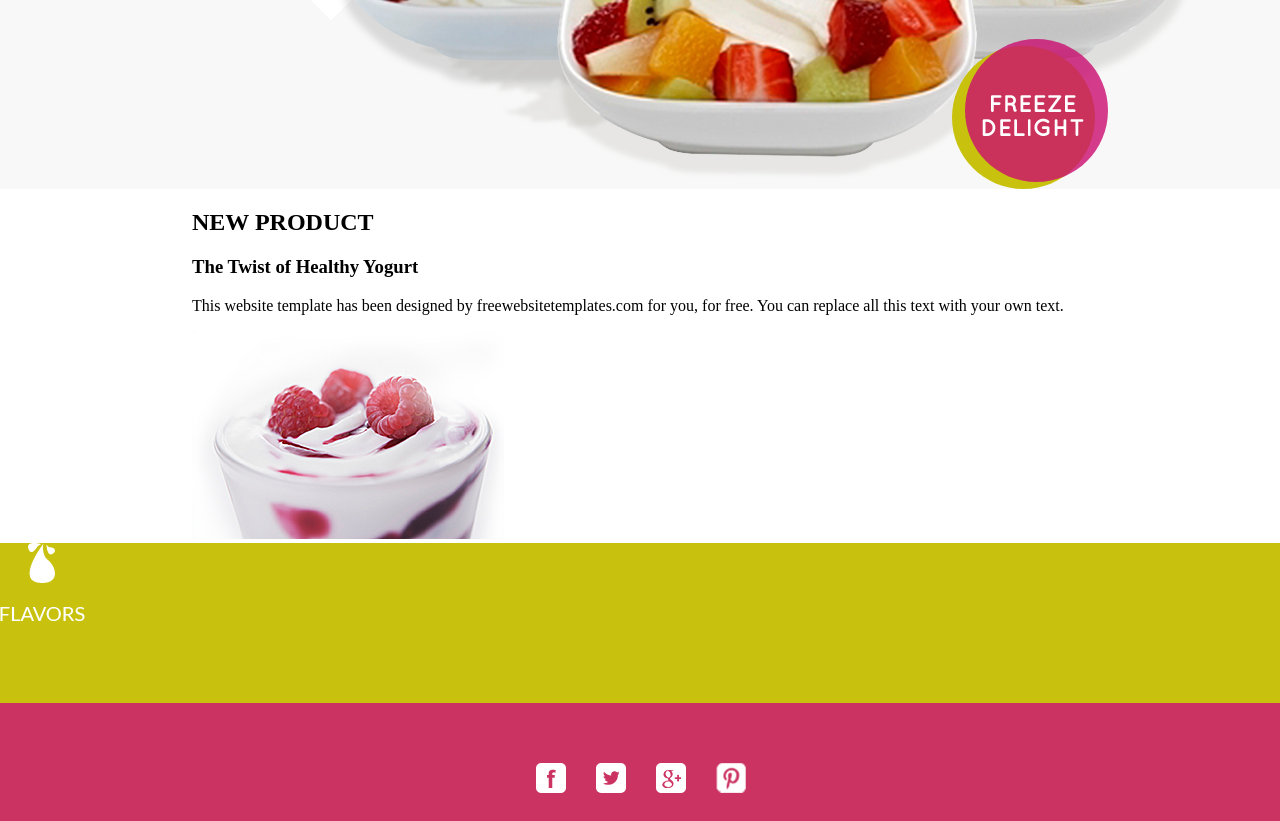
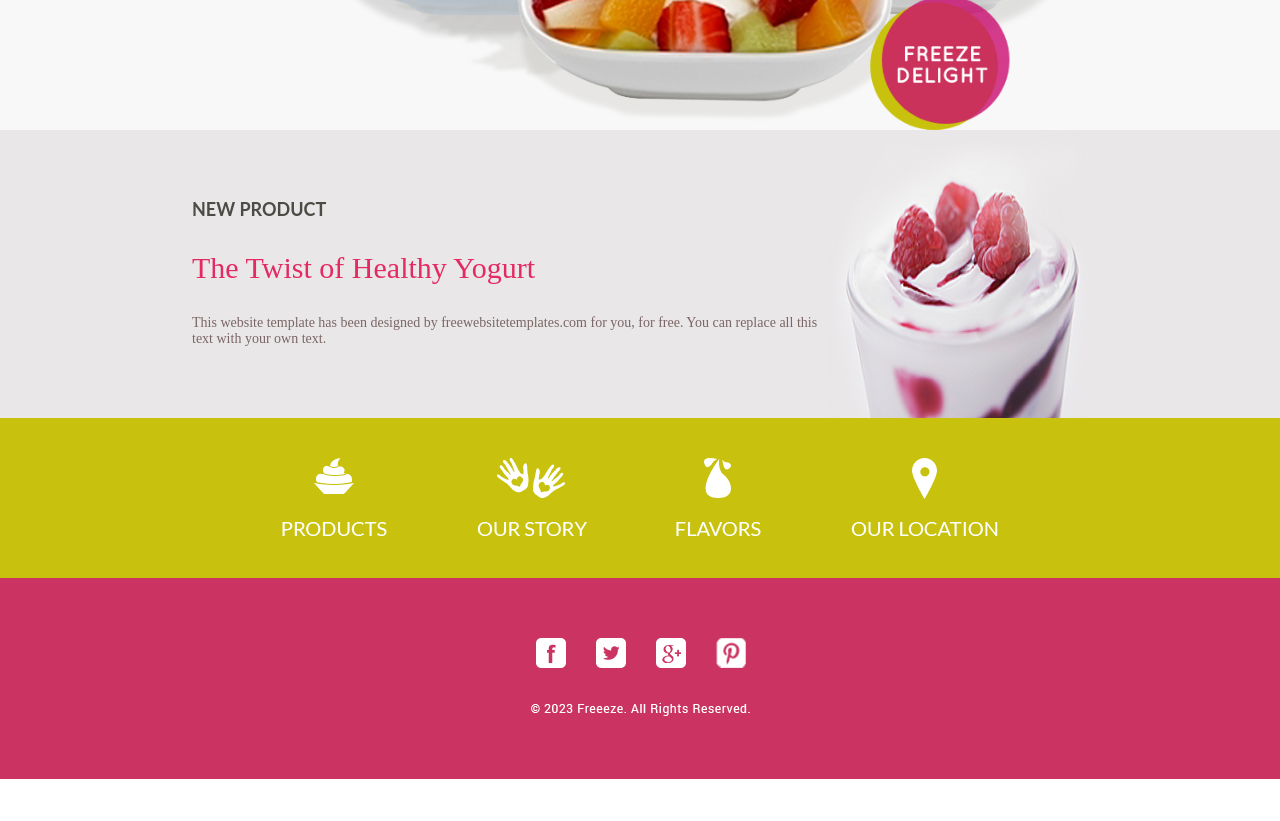
Before and after one commit to BohdanZyshchyk/HTMLCSSHomeworkProjects, a plain HTML site: page Frozen/index.html in a window 1280 px wide. Shown: the part 480-1301 px from the top of the page. After the commit the page ends 1259 px from the top, so only its background shows below. Drawn offline with Linux system fonts and the light colour scheme.

Commit message:
frozen final

```diff
--- a/Frozen/css/style.css
+++ b/Frozen/css/style.css
@@ -44,12 +44,13 @@ li {
 }
 
 .container-main {
-    height: 549;
     display: flex;
 }
 
 .img-main {
     margin: 0 auto;
+    width: 100%;
+    height: auto;
 }
 
 .footer-nav {
@@ -66,3 +67,53 @@ footer {
 .img-footer {
     margin-top: 60px;
 }
+
+h2 {
+    padding-top: 52px;
+    color: #4c4b45;
+    font-family: Lato;
+    font-size: 18px;
+    font-weight:700;
+    line-height: 24px;
+}
+
+h3 {
+    color: #e32a62;
+    font-family: "Roboto - Regular";
+    font-weight: 400;
+    font-size: 30px;
+}
+
+p {
+    color: #7a6666;
+    font-family: "Roboto - Regular";
+    font-size: 14px;
+    font-weight: 400;
+    margin-bottom: 71px;
+}
+.product{
+    background-color: #eae7e8;
+}
+.container-product{
+    display: flex;
+}
+
+.container-product>img{
+    float: right;
+}
+
+.div-prod{
+    display: flex;
+    justify-content: end;
+}
+.div-prod>img{
+    width: 100%;
+    height: auto;
+}
+
+.container-footer{
+    padding-top: 40px;
+    padding-bottom: 42px;
+    display: flex;
+    justify-content: space-evenly;
+}
--- a/Frozen/index.html
+++ b/Frozen/index.html
@@ -27,15 +27,24 @@
     </div>
     <div class="product">
         <div class="container container-product">
+            <div class="text">
                 <h2>NEW PRODUCT</h2>
                 <h3>The Twist of Healthy Yogurt</h3>
                 <p>
                     This website template has been designed by freewebsitetemplates.com for you, for free. You can replace all this text with your own text.</p>
+                </div>
+                <div class="div-prod">
                     <img class="img-prod" src="img/FAN9001787_copy.png" alt="">
                 </div>
         </div>
+    </div>
     <div class="footer-nav">
-        <img src="img/3-layers (1).png" alt="">
+        <div class="container container-footer">
+            <img src="img/products.png" alt="" srcset="">
+            <img src="img/story.png" alt="" srcset="">
+            <img src="img/flavors.png" alt="" srcset="">
+            <img src="img/location.png" alt="" srcset="">
+        </div>
         </div>
     <footer>
         <img class="img-footer" src="img/9-layers.png" alt="">
```
Also changed, not shown: Frozen/img/flavors.png (renamed from Frozen/img/3-layers (1).png), Frozen/img/location.png (renamed from Frozen/img/3-layers (2).png), Frozen/img/products.png (renamed from Frozen/img/3-layers.png), Frozen/img/story.png (renamed from Frozen/img/4-layers.png). Lines whose indentation alone changed are shown as unchanged.
